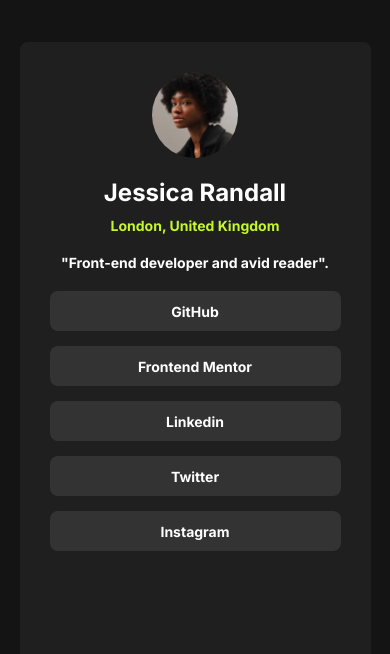
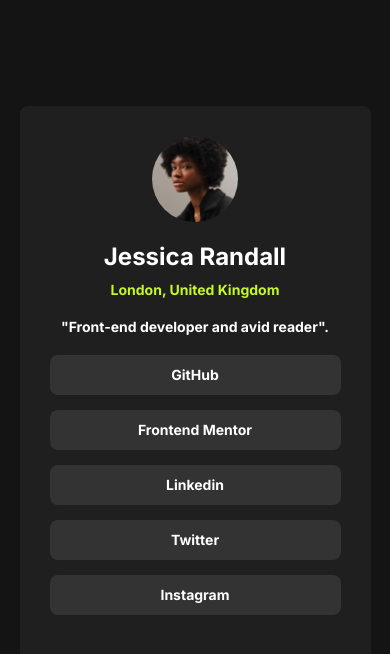
Before and after one commit to DevEricRDGS/Social-Links-Profile, a plain HTML site: page index.html in a window 390 px wide. Drawn offline with Linux system fonts and the light colour scheme.

Commit message:
update responsive

```diff
--- a/src/css/responsive.css
+++ b/src/css/responsive.css
@@ -1,7 +1,6 @@
 @media(max-width:450px){
     .profiles .profile{
         width: 90%;
-        height: 90%;
     }
 
     .profiles .profile img{
```
